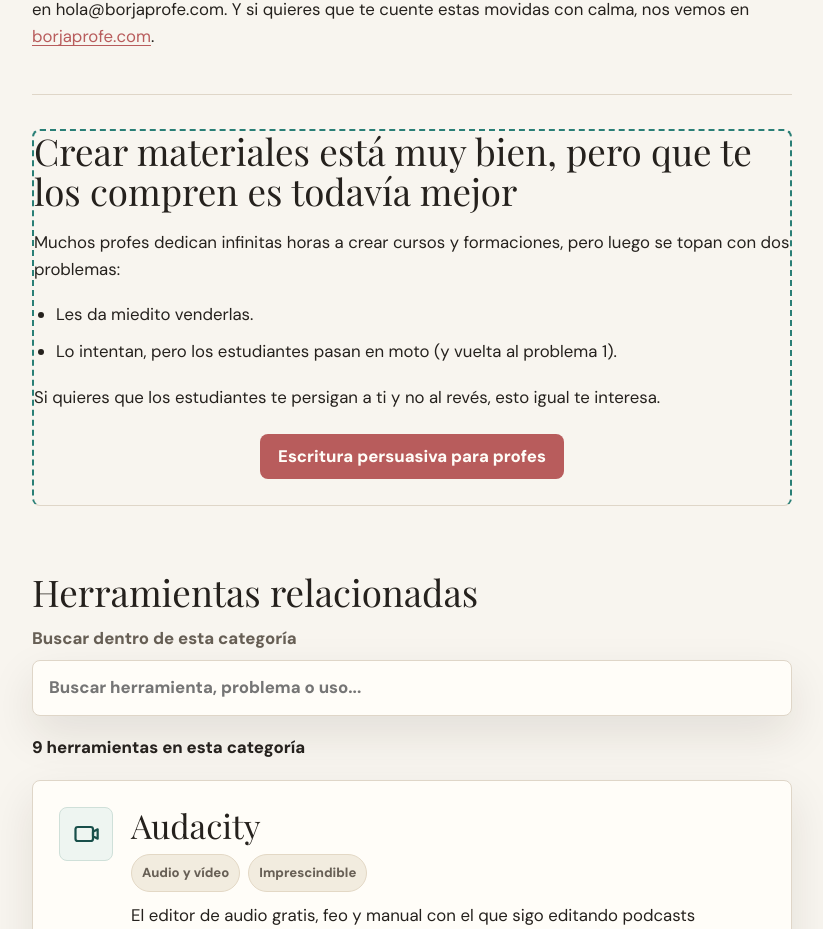
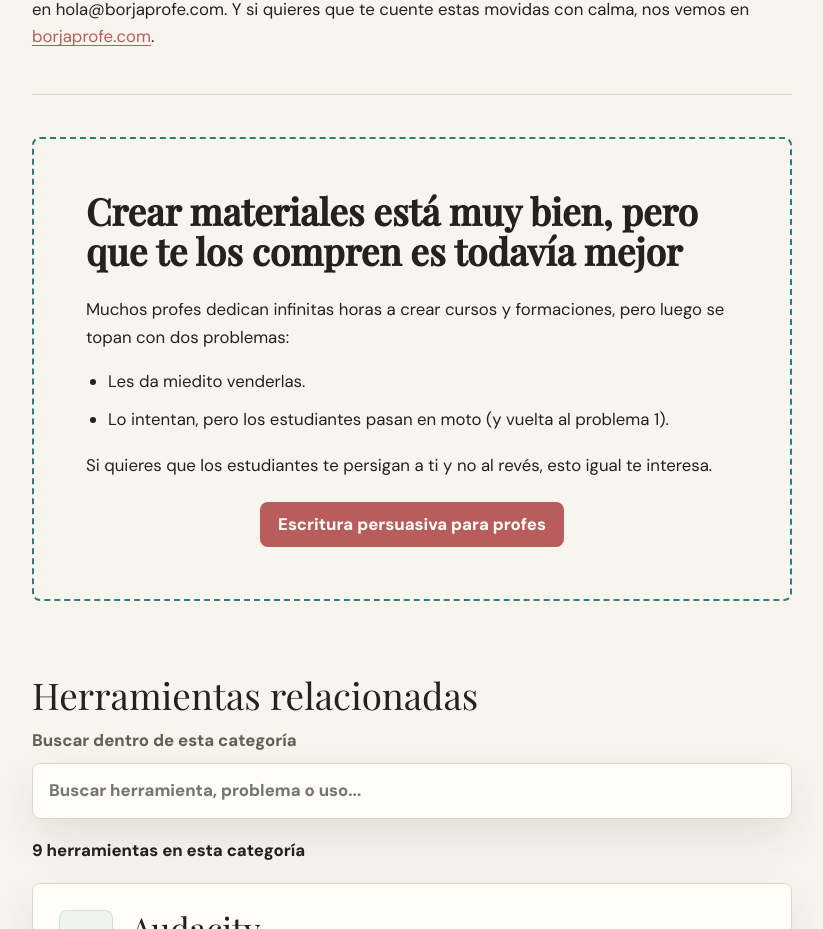
Before and after one commit to boreas77/laborjatorio, a Next.js app: page /crear-contenido in a window 1280 px wide. Shown: the part 4517-5446 px from the top of the page, without its empty margins (32-855 px from the left). Built offline with nearby package versions, Linux system fonts and the light colour scheme.

Commit message:
Ajusta CTA de categorias

```diff
--- a/src/app/[needSlug]/page.tsx
+++ b/src/app/[needSlug]/page.tsx
@@ -86,7 +86,9 @@ export default async function NeedPage({ params }: NeedPageProps) {
               ))}
             </div>
 
-            {need.slug === "crear-contenido" ? <CreateContentSalesCta /> : null}
+            {["crear-contenido", "crear-materiales"].includes(need.slug) ? (
+              <CreateContentSalesCta />
+            ) : null}
 
             <section>
               <h2>Herramientas relacionadas</h2>
--- a/src/app/globals.css
+++ b/src/app/globals.css
@@ -1202,15 +1202,19 @@ main {
   color: #984545;
 }
 
-.need-sales-cta {
+.tool-page .prose section.need-sales-cta {
   border: 2px dashed var(--accent);
-  border-radius: 8px;
-  margin: 34px 0 40px;
-  padding: clamp(22px, 4vw, 34px);
-}
-
-.need-sales-cta h2 {
-  margin-top: 0;
+  border-bottom: 2px dashed var(--accent);
+  border-radius: 8px;
+  box-sizing: border-box;
+  margin: 42px 0 48px;
+  padding: clamp(34px, 5vw, 52px);
+}
+
+.tool-page .prose section.need-sales-cta h2 {
+  font-weight: 850;
+  line-height: 1.08;
+  margin: 0 0 26px;
 }
 
 .need-sales-cta ul {
```
